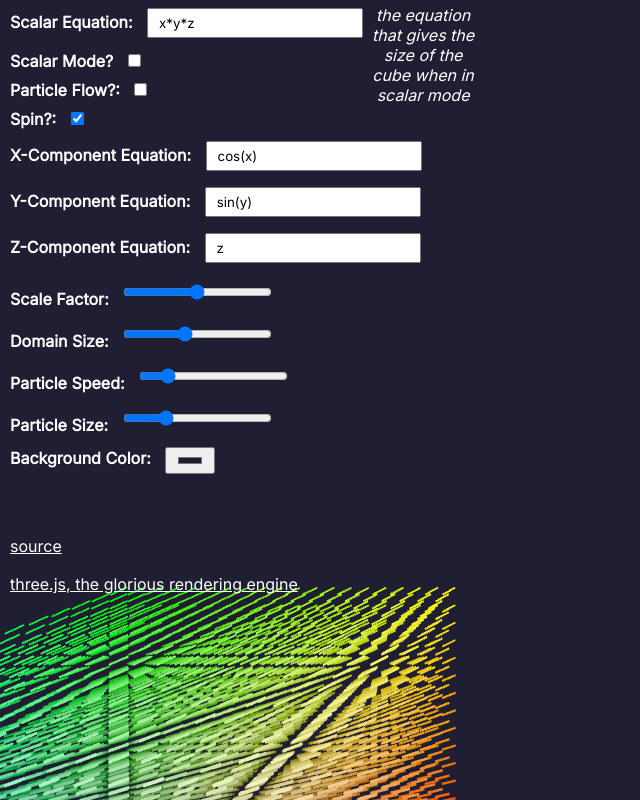
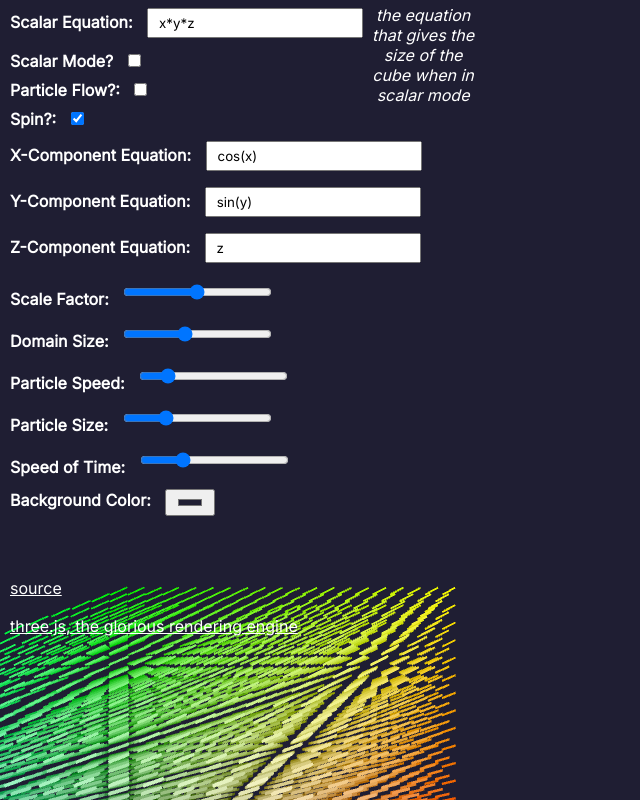
Before and after one commit to Pythomancer/simulation, a website built with Vite: page index.html in a window 1280 px wide. Shown: the whole page, without its empty margins (0-640 px from the left). Built offline with nearby package versions, Linux system fonts and the light colour scheme; animation ran at ten frames a second.

Commit message:
time variance

```diff
--- a/index.html
+++ b/index.html
@@ -76,6 +76,12 @@
       </div>
       <br>
       <div>
+        <label for="time"> Speed of Time: </label>
+        <input type="range" min="1" max="10" class="slider" id="time">
+        <span class="tooltiptext"> sets the speed of time for the purposes of time-dependent functions </span>
+      </div>
+      <br>
+      <div>
         <label for="color"> Background Color: </label>
         <input type="color" id="color">
         <span class="tooltiptext"> sets the viewport background color </span>
--- a/src/main.ts
+++ b/src/main.ts
@@ -59,6 +59,7 @@ const inputHandler = function () {
               x: i / size,
               y: j / size,
               z: k / size,
+              t: time,
             };
             dummy.position.set(i / size - 0.5, j / size - 0.5, k / size - 0.5);
             dummy.scale.set(
@@ -82,6 +83,7 @@ const inputHandler = function () {
               x: i / size - 0.5,
               y: j / size - 0.5,
               z: k / size - 0.5,
+              t: time,
             };
             dummy.position.set(0, 0, 0);
             dummy.lookAt(
@@ -139,6 +141,7 @@ const tickParticle = function () {
       x: particleps[i].x,
       y: particleps[i].y,
       z: particleps[i].z,
+      t: time,
     };
     particleps[i].x += (speed / 1000) * mcode.evaluate(scope);
     particleps[i].y += (speed / 1000) * ncode.evaluate(scope);
@@ -222,6 +225,7 @@ const sizei = document.getElementById("size")! as HTMLInputElement;
 const colori = document.getElementById("color")! as HTMLInputElement;
 const speedi = document.getElementById("speed")! as HTMLInputElement;
 const psizei = document.getElementById("psize")! as HTMLInputElement;
+const timei = document.getElementById("time")! as HTMLInputElement;
 
 scalei.value = "50";
 eqi.value = "x*y*z";
@@ -234,6 +238,7 @@ sizei.value = "20";
 colori.value = "#1f1e33";
 speedi.value = "1";
 psizei.value = "3";
+timei.value = "3";
 
 let eq: string = eqi.value;
 let meq: string = meqi.value;
@@ -249,6 +254,8 @@ let psize: number = parseInt(psizei.value);
 let mcode = math.compile(meq);
 let ncode = math.compile(neq);
 let pcode = math.compile(peq);
+
+let time: number = 0;
 
 eqi.addEventListener("input", () => {
   eq = eqi.value;
@@ -332,9 +339,18 @@ function animate() {
   // document.getElementById("fps")!.innerHTML =
   //   "" + math.round(1000 / (window.performance.now() - ms));
   // ms = window.performance.now();
-
+  time += parseInt(timei.value) / 100;
   controls.update();
   renderer.render(scene, camera);
+  if (
+    (eqi.value.includes("t") && scalar) ||
+    ((meqi.value.includes("t") ||
+      neqi.value.includes("t") ||
+      peqi.value.includes("t")) &&
+      !scalar)
+  ) {
+    inputHandler();
+  }
   requestAnimationFrame(animate);
   if (particles) {
     tickParticle();
```
